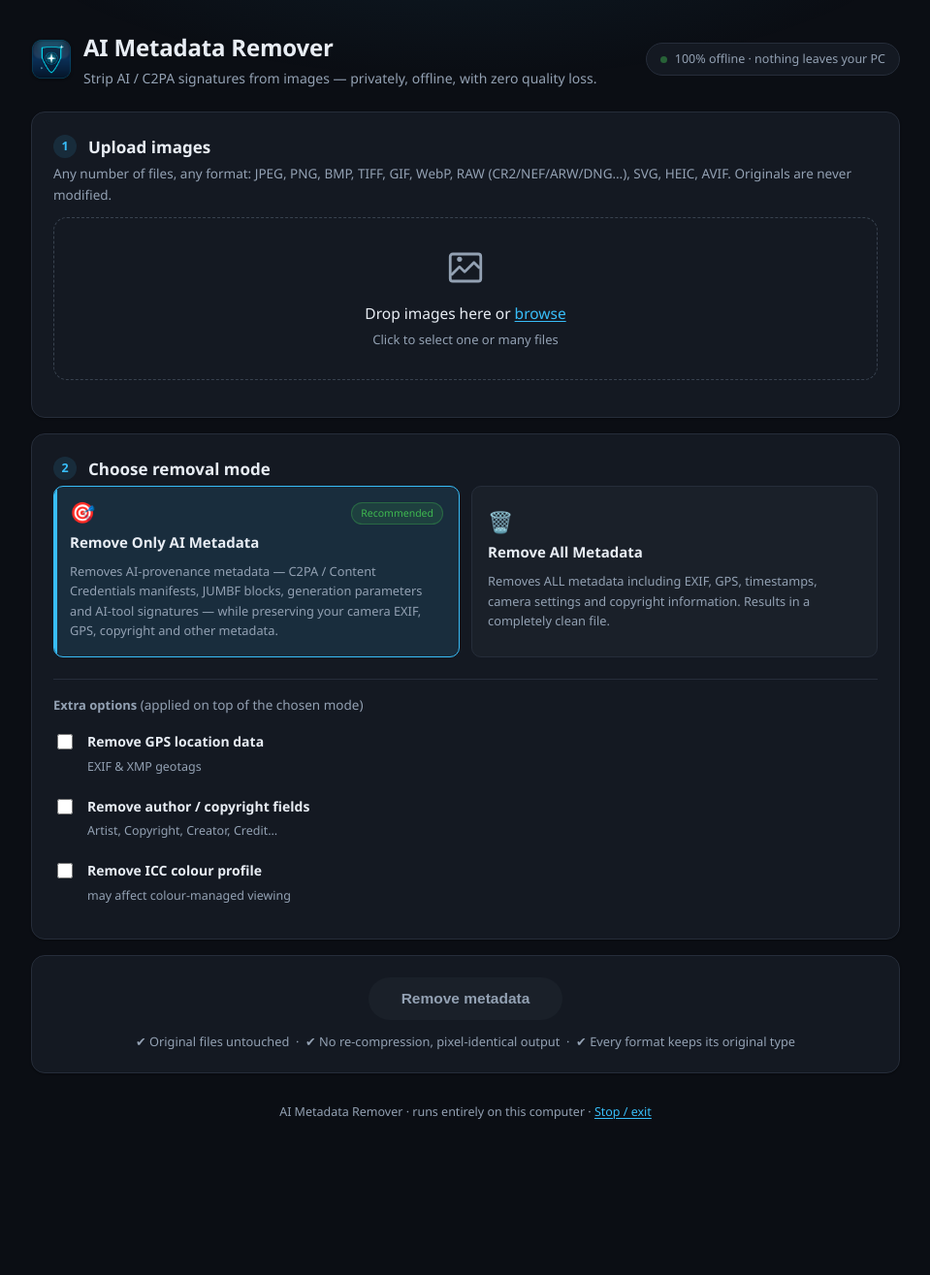
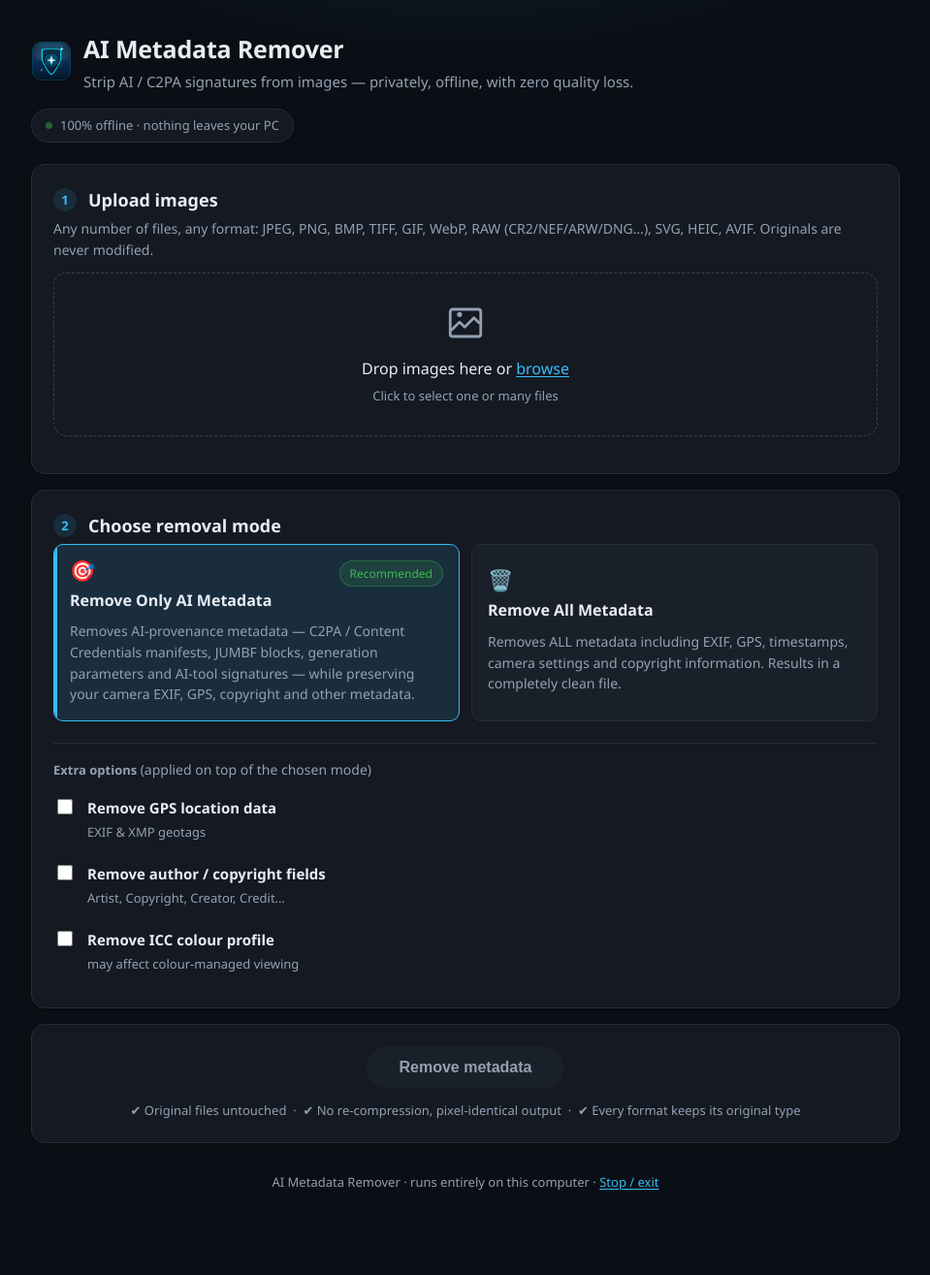
Before and after one commit to dilipprajapath/ai-meta-remover, a Flask app: page / in a window 1280 px wide. Shown: the whole page at 97% size, without its empty margins (160-1119 px from the left). Before the commit the page ends 1154 px from the top, so only its background shows below. Run offline with Flask 3, Linux system fonts and the light colour scheme; parts of the project's set-up code (start-up, migrations or seed data) failed here and were passed over; some libraries are stand-ins or nearby versions.

Commit message:
Make text sizes readable: one integer type scale, 12px floor
Type sizes had grown to 16 arbitrary values (10, 10.5, 11, 11.5, 12, 12.5,
12.8, 13, 13.5, 14, 15, 15.5, 17, 18, 21, 24) with several below a
comfortable reading size, which is what made chips, badges and descriptions
hard to read.

Replaced with an 8-step scale of integers only, nothing under 12px:
  12 / 13 / 14 / 15 / 16 / 18 / 20 / 25

Notable increases: thumbnail badges 10 -> 12, chips and thumbnail meta
11 -> 12, thumbnail names 11.5 -> 13, "Recommended" badge 10.5 -> 12, mode
descriptions 12.8 -> 14, removed-item lists 12.5 -> 13, option labels
14 -> 15. Long-form text (mode descriptions, removed lists) also gets a
1.55 line-height so it is not just bigger but easier to scan.

Fractional sizes are gone, so text rasterises consistently. .mode-emoji
stays at 21px — it is an icon, not text.

Layout adjusted for the larger text: mode-title padding-right 92 -> 104px so
the wider badge cannot overlap it, thumbnails 118 -> 126px.

Verified in the browser: every element resolves to a scale value, the badge
no longer collides with the title, and the page does not scroll
horizontally. 22 tests pass.

Co-Authored-By: Claude Opus 5 <noreply@anthropic.com>

```diff
--- a/app/static/style.css
+++ b/app/static/style.css
@@ -56,6 +56,18 @@
   --shadow-2: 0 6px 20px rgba(0, 0, 0, .35);
   --shadow-3: 0 16px 44px rgba(0, 0, 0, .48);
 
+  /* type scale — integers only, and nothing below 12px. Supporting text is
+     13-14px rather than the 10-12.8px it used to be, which is what made the
+     chips, badges and descriptions hard to read. */
+  --fs-xs:   12px;   /* chips, badges, thumbnail meta — smallest, used sparingly */
+  --fs-sm:   13px;   /* captions, footer, small buttons, sub-labels */
+  --fs-md:   14px;   /* supporting prose: hints, descriptions, list items */
+  --fs-base: 15px;   /* body */
+  --fs-lg:   16px;   /* dropzone + mode titles, primary button */
+  --fs-xl:   18px;   /* card headings */
+  --fs-2xl:  20px;   /* results heading */
+  --fs-3xl:  25px;   /* page title */
+
   /* motion */
   --ease: cubic-bezier(.4, 0, .2, 1);
   --ease-out: cubic-bezier(.16, 1, .3, 1);
@@ -122,8 +134,8 @@ body::before {
   flex-shrink: 0;
   box-shadow: var(--shadow-1);
 }
-h1 { font-size: 24px; margin: 0; letter-spacing: -.2px; font-weight: 650; }
-.tagline { margin: 2px 0 0; color: var(--muted); font-size: 14px; }
+h1 { font-size: var(--fs-3xl); margin: 0; letter-spacing: -.2px; font-weight: 650; }
+.tagline { margin: 2px 0 0; color: var(--muted); font-size: var(--fs-base); }
 
 .pill {
   display: inline-flex;
@@ -131,7 +143,7 @@ h1 { font-size: 24px; margin: 0; letter-spacing: -.2px; font-weight: 650; }
   border: 1px solid var(--border);
   border-radius: var(--radius-pill);
   padding: 6px 14px;
-  font-size: 12.5px;
+  font-size: var(--fs-sm);
   color: var(--muted);
   background: var(--panel);
   white-space: nowrap;
@@ -165,7 +177,7 @@ h1 { font-size: 24px; margin: 0; letter-spacing: -.2px; font-weight: 650; }
   align-items: center;
   gap: var(--sp-3);
   margin: 0 0 var(--sp-1);
-  font-size: 17px;
+  font-size: var(--fs-xl);
   font-weight: 650;
 }
 /* step number as a chip, so the heading reads as a sequence at a glance */
@@ -176,12 +188,12 @@ h1 { font-size: 24px; margin: 0; letter-spacing: -.2px; font-weight: 650; }
   border-radius: 50%;
   background: var(--accent-soft);
   color: var(--accent);
-  font-size: 12.5px;
+  font-size: var(--fs-sm);
   font-weight: 700;
   flex-shrink: 0;
 }
-.hint { color: var(--muted); font-size: 13.5px; margin: 0 0 var(--sp-3); }
-h3 { font-size: 13px; margin: 0 0 var(--sp-2); color: var(--muted); font-weight: 600; }
+.hint { color: var(--muted); font-size: var(--fs-md); margin: 0 0 var(--sp-3); }
+h3 { font-size: var(--fs-sm); margin: 0 0 var(--sp-2); color: var(--muted); font-weight: 600; }
 h3 .hint { display: inline; margin: 0; font-weight: 400; }
 
 /* -------------------------------------------------------------- 5. controls */
@@ -208,8 +220,8 @@ h3 .hint { display: inline; margin: 0; font-weight: 400; }
 }
 .dropzone svg { transition: transform var(--dur-2) var(--ease-out); }
 .dropzone:hover svg, .dropzone.drag svg { transform: translateY(-3px) scale(1.04); }
-.dz-title { margin: var(--sp-2) 0 0; color: var(--text); font-size: 15.5px; }
-.dz-sub { margin: var(--sp-1) 0 0; font-size: 13px; }
+.dz-title { margin: var(--sp-2) 0 0; color: var(--text); font-size: var(--fs-lg); }
+.dz-sub { margin: var(--sp-1) 0 0; font-size: var(--fs-sm); }
 .link { color: var(--accent); text-decoration: underline; text-underline-offset: 2px; }
 
 /* thumbnails */
@@ -295,16 +307,16 @@ h3 .hint { display: inline; margin: 0; font-weight: 400; }
 .mode.active::before { transform: scaleY(1); }
 
 .mode-emoji { font-size: 21px; display: block; line-height: 1; }
-.mode-title { display: block; font-weight: 650; font-size: 15px; margin-top: var(--sp-2); padding-right: 92px; }
+.mode-title { display: block; font-weight: 650; font-size: var(--fs-lg); margin-top: var(--sp-2); padding-right: 104px; }
 .mode-badge {
   position: absolute; top: var(--sp-4); right: var(--sp-4);
   background: rgba(63, 185, 80, .14);
   border: 1px solid rgba(63, 185, 80, .34);
   color: var(--green);
-  font-size: 10.5px; padding: 2px 9px;
+  font-size: var(--fs-xs); padding: 3px 10px;
   border-radius: var(--radius-pill);
 }
-.mode-desc { display: block; color: var(--muted); font-size: 12.8px; margin-top: var(--sp-2); }
+.mode-desc { display: block; color: var(--muted); font-size: var(--fs-md); line-height: 1.55; margin-top: var(--sp-2); }
 
 /* options */
 .options { margin-top: var(--sp-5); border-top: 1px solid var(--border); padding-top: var(--sp-4); }
@@ -319,8 +331,8 @@ h3 .hint { display: inline; margin: 0; font-weight: 400; }
 }
 .opt:hover { background: rgba(255, 255, 255, .035); }
 .opt input { margin-top: 3px; accent-color: var(--accent); width: 16px; height: 16px; cursor: pointer; flex-shrink: 0; }
-.opt b { display: block; font-size: 14px; font-weight: 600; }
-.opt small { color: var(--muted); }
+.opt b { display: block; font-size: var(--fs-base); font-weight: 600; }
+.opt small { color: var(--muted); font-size: var(--fs-sm); }
 
 /* run */
 .run { text-align: center; }
@@ -330,7 +342,7 @@ h3 .hint { display: inline; margin: 0; font-weight: 400; }
   border: 0;
   border-radius: var(--radius-pill);
   font-weight: 650;
-  font-size: 15.5px;
+  font-size: var(--fs-lg);
   padding: 13px 34px;
   cursor: pointer;
   box-shadow: 0 4px 16px rgba(56, 189, 248, .22);
@@ -356,7 +368,7 @@ h3 .hint { display: inline; margin: 0; font-weight: 400; }
   vertical-align: -2px;
   animation: spin .7s linear infinite;
 }
-.promise { color: var(--muted); font-size: 12.8px; margin: var(--sp-3) 0 0; }
+.promise { color: var(--muted); font-size: var(--fs-sm); margin: var(--sp-3) 0 0; }
 
 /* buttons — ghost + small share one language */
 .ghost, .small-btn {
@@ -460,8 +472,8 @@ h3 .hint { display: inline; margin: 0; font-weight: 400; }
 #toast.ok  { border-color: rgba(63, 185, 80, .45); }
 #toast.err { border-color: rgba(248, 81, 73, .45); }
 
-footer { margin-top: var(--sp-6); text-align: center; color: var(--muted); font-size: 12.5px; }
-.desktopline { color: var(--muted); font-size: 12px; margin-top: var(--sp-1); }
+footer { margin-top: var(--sp-6); text-align: center; color: var(--muted); font-size: var(--fs-sm); }
+.desktopline { color: var(--muted); font-size: var(--fs-sm); margin-top: var(--sp-1); }
 .linklike {
   background: none; border: none; color: var(--accent);
   cursor: pointer; text-decoration: underline; text-underline-offset: 2px;
```
Also changed, not shown: other parts of app/static/style.css (+13 -13 lines).
